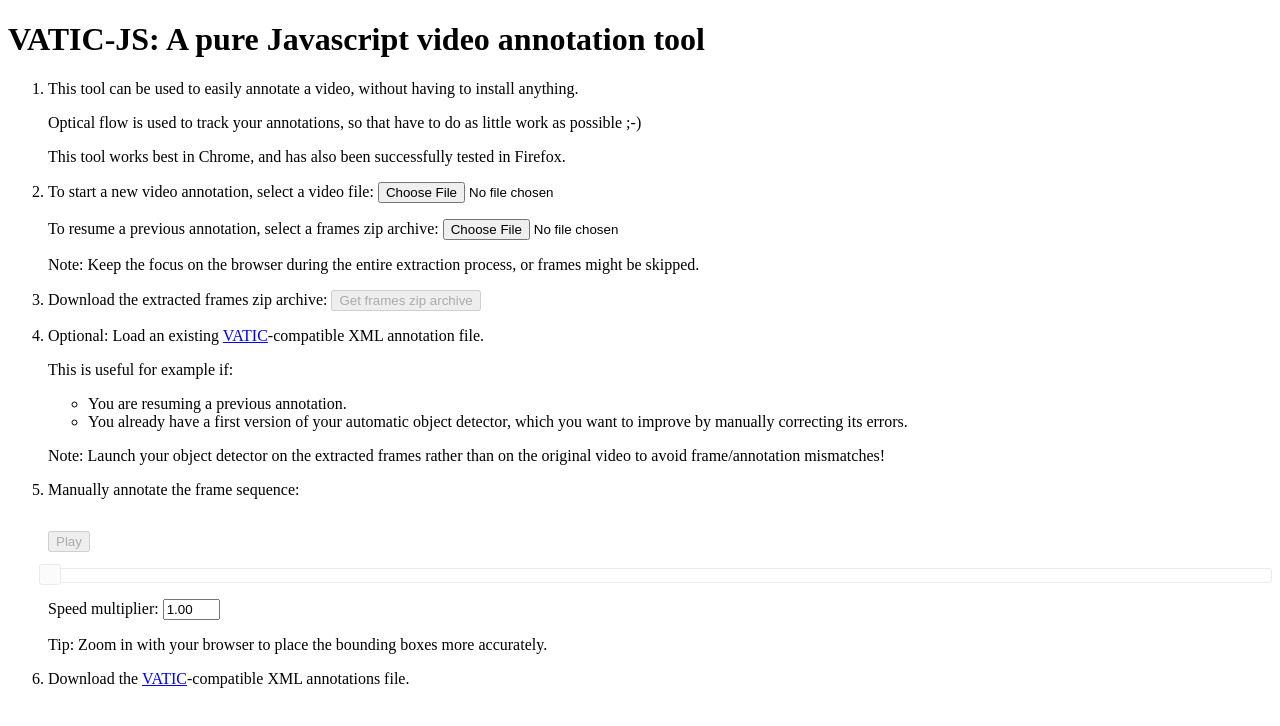
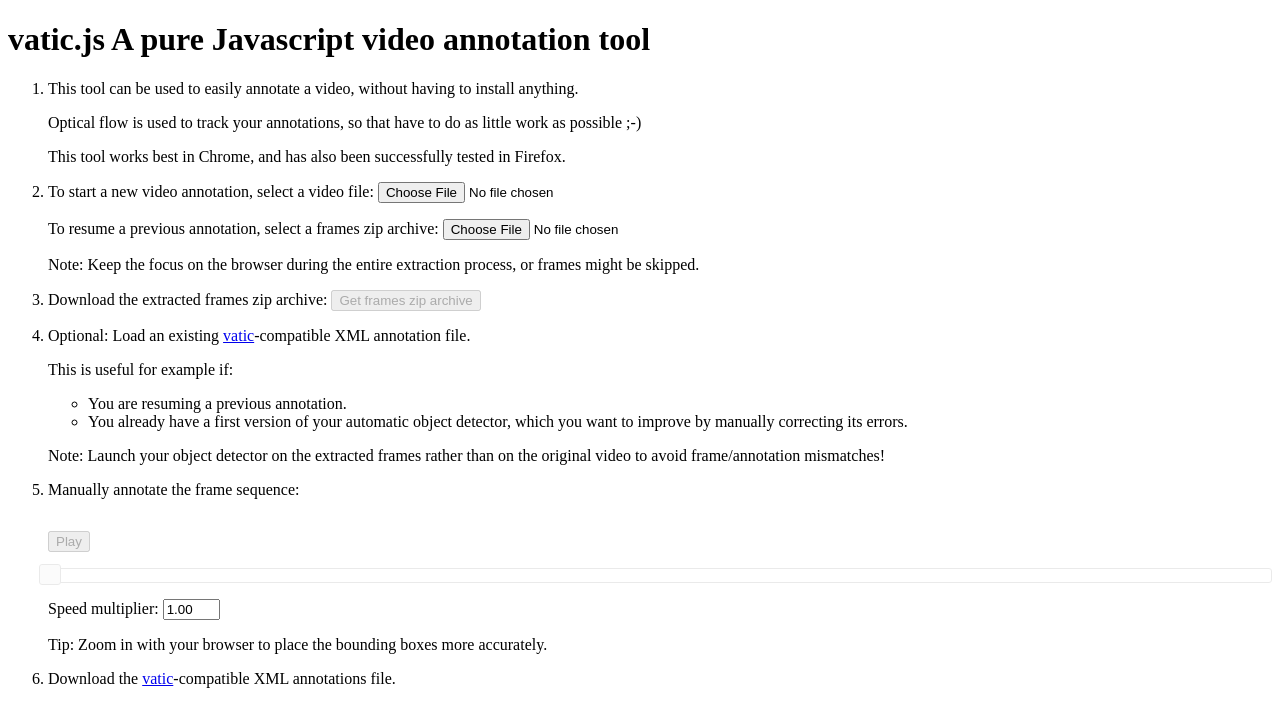
Before and after one commit to dbolkensteyn/vatic.js, a plain HTML site: page index.html in a window 1280 px wide. Drawn offline with nearby package versions, Linux system fonts and the light colour scheme.

Commit message:
Rebrand from VATIC-JS to vatic.js

```diff
--- a/index.html
+++ b/index.html
@@ -3,7 +3,7 @@
 <html lang="en">
   <head>
     <meta http-equiv="content-type" content="text/html; charset=utf-8">
-    <title>VATIC-JS: A pure Javascript video annotation tool</title>
+    <title>vatic.js A pure Javascript video annotation tool</title>
     <link rel="stylesheet" href="//code.jquery.com/ui/1.12.0/themes/smoothness/jquery-ui.css">
     <style>
       .output { font-family: monospace; font-weight: bold; }
@@ -69,7 +69,7 @@
     </style>
   </head>
   <body>
-    <h1>VATIC-JS: A pure Javascript video annotation tool</h1>
+    <h1>vatic.js A pure Javascript video annotation tool</h1>
 
     <ol>
       <li>
@@ -88,7 +88,7 @@
         <p>Download the extracted frames zip archive: <input type="button" id="downloadFrames" value="Get frames zip archive" disabled="disabled" /></p>
       </li>
       <li>
-        <p>Optional: Load an existing <a href="http://web.mit.edu/vondrick/vatic/" target="new">VATIC</a>-compatible XML annotation file.</p>
+        <p>Optional: Load an existing <a href="http://web.mit.edu/vondrick/vatic/" target="new">vatic</a>-compatible XML annotation file.</p>
         <p>This is useful for example if:</p>
         <ul>
           <li>You are resuming a previous annotation.</li>
@@ -107,7 +107,7 @@
         <p>Tip: Zoom in with your browser to place the bounding boxes more accurately.</p>
       </li>
       <li>
-        <p>Download the <a href="http://web.mit.edu/vondrick/vatic/" target="new">VATIC</a>-compatible XML annotations file.</p>
+        <p>Download the <a href="http://web.mit.edu/vondrick/vatic/" target="new">vatic</a>-compatible XML annotations file.</p>
       </li>
     </ol>
 
```
